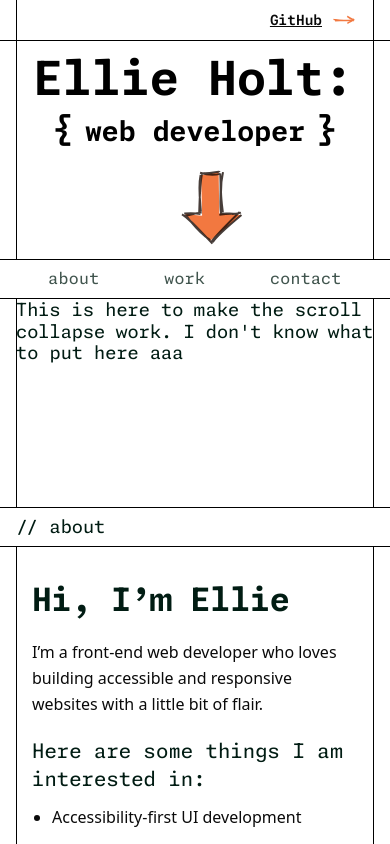
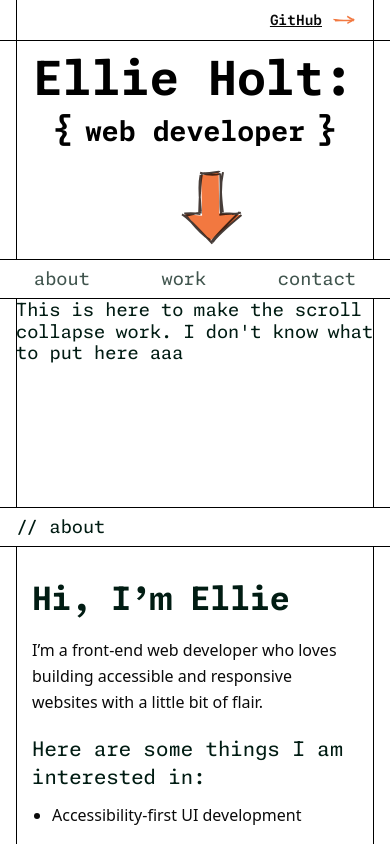
Before and after one commit to ellie-holt/portfolio-v2, a Next.js app: page / in a window 390 px wide. Shown: the top 844 px of the page. Built offline with nearby package versions, Linux system fonts and the light colour scheme.

Commit message:
Continur typography refactor

```diff
--- a/app/(site)/blog/[slug]/page.tsx
+++ b/app/(site)/blog/[slug]/page.tsx
@@ -14,11 +14,10 @@ export default async function BlogPost({
 
   return (
     <main id="content-start" className="bg-white w-full">
-      <div className="z-1 relative flex items-center bg-white px-hpad border-black border-b w-screen full-bleed-bar">
-        <h1>
-          <span aria-hidden="true">// </span>
-          {post.title.toLowerCase()}
-        </h1>
+      <div className="section-bar full-bleed-bar px-hpad border-t-0">
+        <span aria-hidden="true" className="text-section-heading">
+          // {post.title.toLowerCase()}
+        </span>
       </div>
 
       <article className="grid grid-cols-6 px-hpad py-[clamp(2.25rem,6vw,5.5rem)] border-black border-b min-h-[calc(100dvh-300px)]">
@@ -28,7 +27,7 @@ export default async function BlogPost({
               {post.title}
             </h2>
             {post.publishedAt ? (
-              <p className="mt-r1 pl-r0 font-mono text-aqua-ink/75 text-sm md:text-base">
+              <p className="text-body mt-r1 pl-r0 font-mono text-aqua-ink/75">
                 {new Date(post.publishedAt).toLocaleDateString("en-GB", {
                   day: "numeric",
                   month: "short",
@@ -46,7 +45,7 @@ export default async function BlogPost({
             <div className="mt-r4 pt-r2 border-black/70 border-t border-dashed">
               <Link
                 href="/blog"
-                className="inline-flex items-center gap-r0 font-mono text-sm md:text-base decoration-1 hover:decoration-transparent underline underline-offset-4 lowercase transition-all"
+                className="text-body inline-flex items-center gap-r0 font-mono decoration-1 hover:decoration-transparent underline underline-offset-4 lowercase transition-all"
               >
                 ← return to all posts
               </Link>
--- a/app/(site)/blog/page.tsx
+++ b/app/(site)/blog/page.tsx
@@ -7,8 +7,8 @@ export default async function Blog() {
 
   return (
     <main id="content-start" className="bg-white w-full">
-      <div className="z-1 relative flex items-center bg-white border-black border-b w-screen h-10 full-bleed-bar">
-        <h1>
+      <div className="section-bar full-bleed-bar border-t-0">
+        <h1 className="text-section-heading">
           <span aria-hidden="true">// </span>blog
         </h1>
       </div>
@@ -33,7 +33,7 @@ export default async function Blog() {
                     {post.title}
                   </h2>
                   {post.publishedAt ? (
-                    <p className="mt-r0 pl-r0 font-mono text-aqua-ink/75 text-sm md:text-base">
+                    <p className="text-body mt-r0 pl-r0 font-mono text-aqua-ink/75">
                       {new Date(post.publishedAt).toLocaleDateString("en-GB", {
                         day: "numeric",
                         month: "short",
@@ -41,7 +41,7 @@ export default async function Blog() {
                       })}
                     </p>
                   ) : null}
-                  <p className="inline-flex items-center gap-r0 mt-r1 pl-r0 font-semibold text-sm md:text-base decoration-1 decoration-aqua-500/70 group-hover:decoration-transparent underline underline-offset-4 lowercase transition-all">
+                  <p className="text-body inline-flex items-center gap-r0 mt-r1 pl-r0 font-semibold decoration-1 decoration-aqua-500/70 group-hover:decoration-transparent underline underline-offset-4 lowercase transition-all">
                     read post →
                   </p>
                 </Link>
--- a/app/globals.css
+++ b/app/globals.css
@@ -42,13 +42,3 @@
   border-top: 1px solid black;
   border-bottom: 1px solid black;
 }
-
-/* Persistent nav active styling (CSS-only via :target) */
-body:has(#about:target) .nav-link[href="#about"] .nav-link-inner,
-body:has(#work:target) .nav-link[href="#work"] .nav-link-inner,
-body:has(#contact:target) .nav-link[href="#contact"] .nav-link-inner {
-  border-color: var(--color-black);
-  background: var(--color-aqua-200);
-  color: var(--color-aqua-ink);
-  box-shadow: var(--shadow-blocky-xs) var(--color-aqua-400);
-}
--- a/components/external/aceternity/typewriter-effect.tsx
+++ b/components/external/aceternity/typewriter-effect.tsx
@@ -231,7 +231,7 @@ export const TypewriterEffectSmooth = ({
         }}
       >
         <div
-          className="text-xs sm:text-base md:text-xl lg:text:3xl xl:text-5xl font-bold"
+          className="text-xs sm:text-base md:text-xl lg:text-3xl xl:text-5xl font-bold"
           style={{
             whiteSpace: "nowrap",
           }}
--- a/components/layout/SiteHeader/Navbar.tsx
+++ b/components/layout/SiteHeader/Navbar.tsx
@@ -7,7 +7,7 @@ export default function Navbar() {
       className="relative bg-white px-hpad border-black border-t border-b w-screen h-10 full-bleed-bar"
     >
       <div className="right-4 sm:right-0 flex md:justify-end items-center h-full">
-        <ul className="flex justify-around md:justify-end md:gap-6 m-0 px-0 w-full md:w-auto list-none">
+        <ul className="flex justify-between md:justify-end md:gap-6 m-0 px-0 w-full md:w-auto list-none">
           <li>
             <NavLink href="/#about">about</NavLink>
           </li>
--- a/components/sections/About.tsx
+++ b/components/sections/About.tsx
@@ -12,17 +12,17 @@ export default function About() {
       style={{ scrollMarginTop: "calc(var(--site-header-height, 40px) - 2px)" }}
     >
       {/* section heading */}
-      <div className="z-1 relative flex items-center bg-white border-black border-y w-screen h-10 full-bleed-bar">
-        <h2 id="about-heading">
+      <div className="section-bar full-bleed-bar">
+        <h2 id="about-heading" className="text-section-heading">
           <span aria-hidden="true">// </span>about
         </h2>
       </div>
 
       {/* section content */}
-      {/* left: intro and cta */}
-      <div className="relative grid grid-cols-1 md:grid-cols-2 md:divide-x divide-y md:divide-y-0 divide-black w-full">
+      <div className="split-panel">
+        {/* left: intro and cta */}
         <div className="flex flex-col gap-r2 bg-white px-hpad py-r3 h-full">
-          <h3 className="font-mono font-bold text-[clamp(2rem,5vw,3rem)] leading-tight">
+          <h3 className="text-section-display">
             {content.greeting}
           </h3>
 
--- a/components/sections/Contact.tsx
+++ b/components/sections/Contact.tsx
@@ -15,17 +15,17 @@ export default function Contact() {
       style={{ scrollMarginTop: "calc(var(--site-header-height, 40px) - 2px)" }}
     >
       {/* section heading */}
-      <div className="z-1 relative flex items-center bg-white border-black border-y w-screen h-10 full-bleed-bar">
-        <h2 id="contact-heading">
+      <div className="section-bar full-bleed-bar">
+        <h2 id="contact-heading" className="text-section-heading">
           <span aria-hidden="true">// </span>contact
         </h2>
       </div>
 
       {/* section content */}
-      {/* left: contact form */}
-      <div className="relative grid grid-cols-1 md:grid-cols-2 border-black border-b md:divide-x divide-y md:divide-y-0 divide-black w-full">
+      <div className="split-panel border-b">
+        {/* left: contact form */}
         <div className="flex flex-col gap-r2 bg-white px-hpad py-r3">
-          <p className="font-mono font-bold text-[clamp(2rem,5vw,3rem)] leading-tight">
+          <p className="text-section-display">
             Let’s get in touch.
           </p>
           <p className="max-w-prose">
@@ -44,7 +44,7 @@ export default function Contact() {
 
             <Field className="gap-r0 grid">
               <FieldLabel htmlFor="name">
-                <span className="px-r0 py-0.5 w-fit font-semibold text-sm uppercase tracking-wide">
+                <span className="px-r0 py-0.5 w-fit text-label">
                   Name
                 </span>
               </FieldLabel>
@@ -60,7 +60,7 @@ export default function Contact() {
 
             <Field className="gap-r0 grid">
               <FieldLabel htmlFor="email">
-                <span className="px-r0 py-0.5 w-fit font-semibold text-sm uppercase tracking-wide">
+                <span className="px-r0 py-0.5 w-fit text-label">
                   Email
                 </span>
               </FieldLabel>
@@ -76,7 +76,7 @@ export default function Contact() {
 
             <Field className="gap-r0 grid">
               <FieldLabel htmlFor="message">
-                <span className="px-r0 py-0.5 w-fit font-semibold text-sm uppercase tracking-wide">
+                <span className="px-r0 py-0.5 w-fit text-label">
                   Message
                 </span>
               </FieldLabel>
--- a/components/ui/NavLink.tsx
+++ b/components/ui/NavLink.tsx
@@ -1,6 +1,4 @@
 import type { ReactNode } from "react";
-
-import { cn } from "@/lib/utils";
 
 export default function NavLink({
   href,
@@ -12,9 +10,7 @@ export default function NavLink({
   return (
     <a
       href={href}
-      className={cn(
-        "group inline-flex justify-center items-center p-1 border border-transparent rounded-none focus-visible:outline-none font-mono text-aqua-ink/75 lowercase tracking-[0.02em] transition-colors cursor-pointer nav-link",
-      )}
+      className="group inline-flex justify-center items-center p-1 border border-transparent rounded-none focus-visible:outline-none font-mono text-section-heading text-aqua-ink/75 lowercase transition-colors cursor-pointer nav-link"
     >
       <span className="inline-flex justify-center items-center group-active:bg-aqua-200 group-focus-visible:bg-aqua-100 group-hover:bg-aqua-100 group-active:shadow-[var(--shadow-blocky-xs)_var(--color-aqua-400)] group-focus-visible:shadow-[var(--shadow-blocky-xs)_var(--color-aqua-400)] px-r1 py-0.5 border border-transparent group-active:border-black group-focus-visible:border-black group-active:text-aqua-ink group-focus-visible:text-aqua-ink group-hover:text-aqua-ink transition-all nav-link-inner">
         {children}
--- a/styles/utilities.css
+++ b/styles/utilities.css
@@ -14,6 +14,61 @@
   width: 100vw;
   left: calc(-1 * var(--page-frame-x));
   padding-inline: var(--page-frame-x);
+}
+
+@utility section-bar {
+  position: relative;
+  z-index: 1;
+  display: flex;
+  width: 100vw;
+  height: 2.5rem;
+  align-items: center;
+  border-block-width: 1px;
+  border-color: var(--color-black);
+  background-color: var(--color-white);
+}
+
+@utility split-panel {
+  position: relative;
+  display: grid;
+  width: 100%;
+  grid-template-columns: minmax(0, 1fr);
+  border-color: var(--color-black);
+}
+
+@utility text-section-heading {
+  font-family: var(--font-mono);
+  font-size: 1.125rem;
+  line-height: 1.2;
+}
+
+@utility text-section-display {
+  font-family: var(--font-mono);
+  font-size: clamp(2rem, 5vw, 3rem);
+  font-weight: 700;
+  line-height: 1.2;
+}
+
+@utility text-body {
+  font-size: 0.875rem;
+  line-height: 1.5;
+}
+
+@utility text-chip {
+  font-size: 0.75rem;
+  line-height: 1.5;
+}
+
+@utility text-action {
+  font-size: 1rem;
+  line-height: 1.5;
+}
+
+@utility text-label {
+  font-size: 0.875rem;
+  font-weight: 600;
+  letter-spacing: 0.025em;
+  text-transform: uppercase;
 }
 
 @utility stack-1 {
@@ -41,6 +96,37 @@
 */
 
 @layer utilities {
+  .split-panel > * + * {
+    border-top-width: 1px;
+  }
+
+  @variant md {
+    .text-body {
+      font-size: 1rem;
+    }
+  }
+
+  @variant lg {
+    .text-chip {
+      font-size: 0.875rem;
+    }
+
+    .text-action {
+      font-size: 1.125rem;
+    }
+  }
+
+  @variant md {
+    .split-panel {
+      grid-template-columns: repeat(2, minmax(0, 1fr));
+    }
+
+    .split-panel > * + * {
+      border-top-width: 0;
+      border-left-width: 1px;
+    }
+  }
+
   .accordion-root:not(:has([data-slot="accordion-item"][data-state="open"]))
     > [data-slot="accordion-item"]:first-child {
     border-top-width: 1px;
```
Also changed, not shown: components/sections/Work.tsx (+8 -10 lines).
